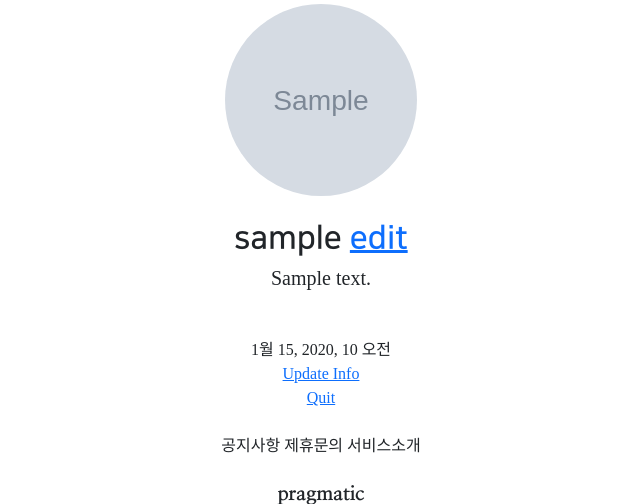
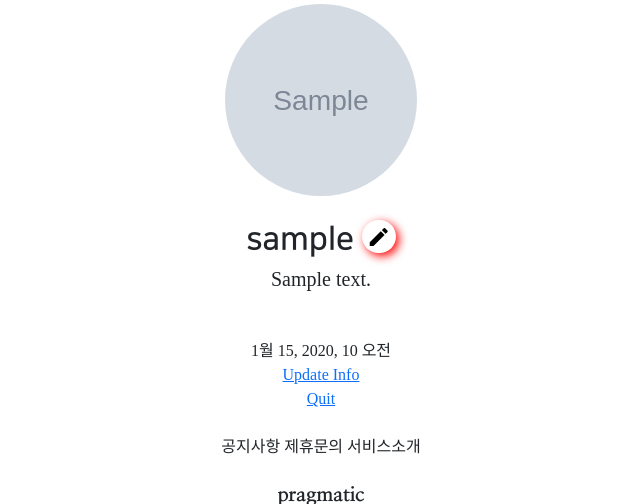
Before and after one commit to horry77/django, a Django app: page /accounts/detail/1 in a window 1280 px wide. Shown: the part 241-745 px from the top of the page, without its empty margins (319-959 px from the left). Run offline with Django 3.2, Linux system fonts and the light colour scheme; a user stored in the database is signed in; tables that the repository leaves empty hold one stand-in row (values such as "Sample post"); grey boxes marked "Sample" are stand-in pictures; parts of the project's set-up code (start-up, migrations or seed data) failed here and were passed over; some libraries are stand-ins or nearby versions.

Commit message:
7/230 commit 1

```diff
--- a/accountapp/templates/accountapp/detail.html
+++ b/accountapp/templates/accountapp/detail.html
@@ -10,7 +10,7 @@
             <h2 class="NNS_B"> {{ target_user.profile.nickname }}
                         {%  if target_user == user%}
 
-            <a href="{%url 'profileapp:update' pk=target_user.profile.pk %}">
+            <a href="{%url 'profileapp:update' pk=target_user.profile.pk %}" class="material-icons round_button">
                 edit
             </a>
                             {% endif %}
--- a/static/base.css
+++ b/static/base.css
@@ -30,3 +30,15 @@
 .NNS_B {
     font-family: "NanumSquareB",cursive;
 }
+
+.round_button{
+    color : black;
+    text-decoration: none;
+    box-shadow: 3px 3px 10px red;
+    border-radius: 20rem;
+    padding: 0.3rem;
+}
+
+.round_button:hover {
+    color : dimgray;
+}
--- a/templates/head.html
+++ b/templates/head.html
@@ -13,6 +13,10 @@
 
     {#  DEFAULT CSS LINK #}
     <link rel="stylesheet" type="text/css" href="{% static 'base.css' %}">
+
+    {# material icon link #}
+    <link href="https://fonts.googleapis.com/css2?family=Material+Icons"
+      rel="stylesheet">
 
     <style>
         @font-face {
```
